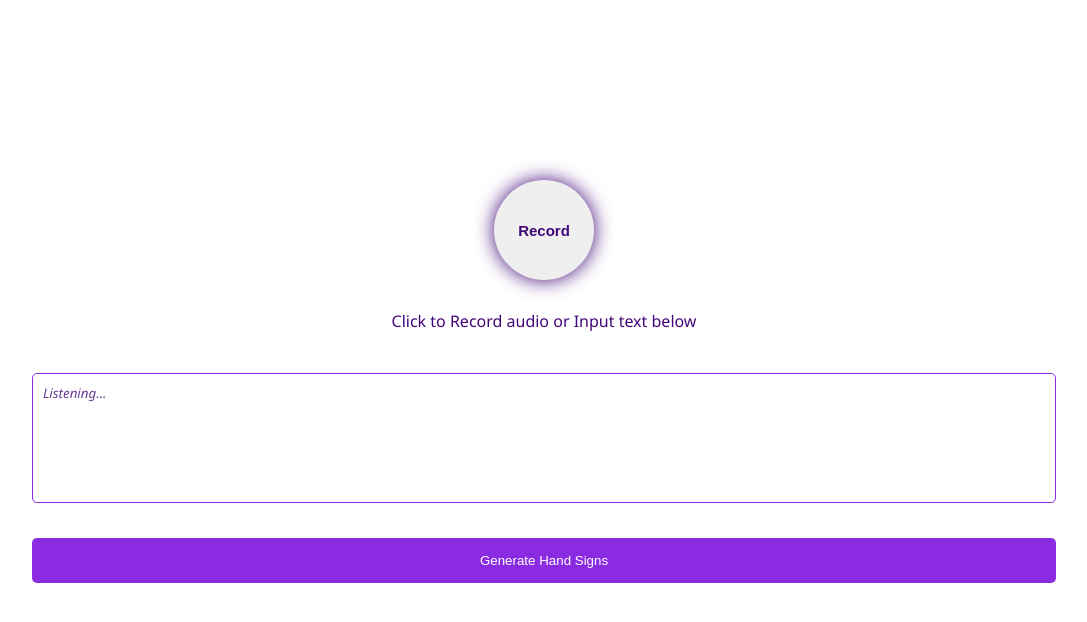
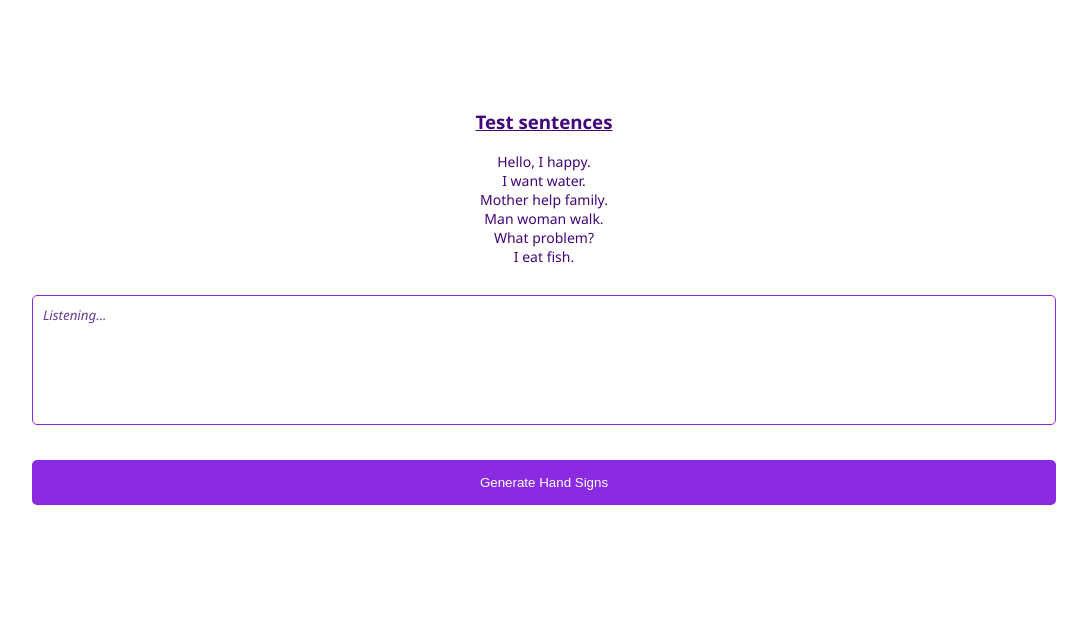
Before and after one commit to dlanod101/WLASL, a Flask app: page / in a window 1280 px wide. Shown: the part 47-669 px from the top of the page, without its empty margins (96-1183 px from the left). Run offline with Flask 3, Linux system fonts and the light colour scheme; parts of the project's set-up code (start-up, migrations or seed data) failed here and were passed over.

Commit message:
Update index.html

```diff
--- a/templates/index.html
+++ b/templates/index.html
@@ -33,7 +33,7 @@
 
         #container {
             margin: auto;
-            margin-top: 20vh;
+            margin-top: 10vh;
             display: flex;
             flex-direction: column;
             justify-content: center;
@@ -116,6 +116,17 @@
             font-style: italic;
             font-family: 'Segoe UI', Tahoma, Geneva, Verdana, sans-serif;
         }
+        h3 {
+            color: rgb(65, 6, 119);
+        }
+        ul {
+            margin-top: 0%;
+            font-size: 14px;
+            list-style-type:none;
+            padding: 0;
+            color: rgb(65, 6, 119);
+            text-align: center;
+        }
     </style>
 </head>
 
@@ -124,8 +135,16 @@
         <h1>SignFlow</h1>
     </header>
     <div id="container">
-        <button id="record"><b>Record</b></button>
-        <p id="button-p">Click to Record audio or Input text below</p>
+        <!-- <button id="record"><b>Record</b></button> -->
+        <h3><u>Test sentences</u></h3>
+        <ul>
+            <li>Hello, I happy.</li>
+            <li>I want water.</li>
+            <li>Mother help family.</li>
+            <li>Man woman walk.</li>
+            <li>What problem?</li>
+            <li>I eat fish.</li>
+        </ul>
 
         <div id="gen-text">
             <p></p>
```
